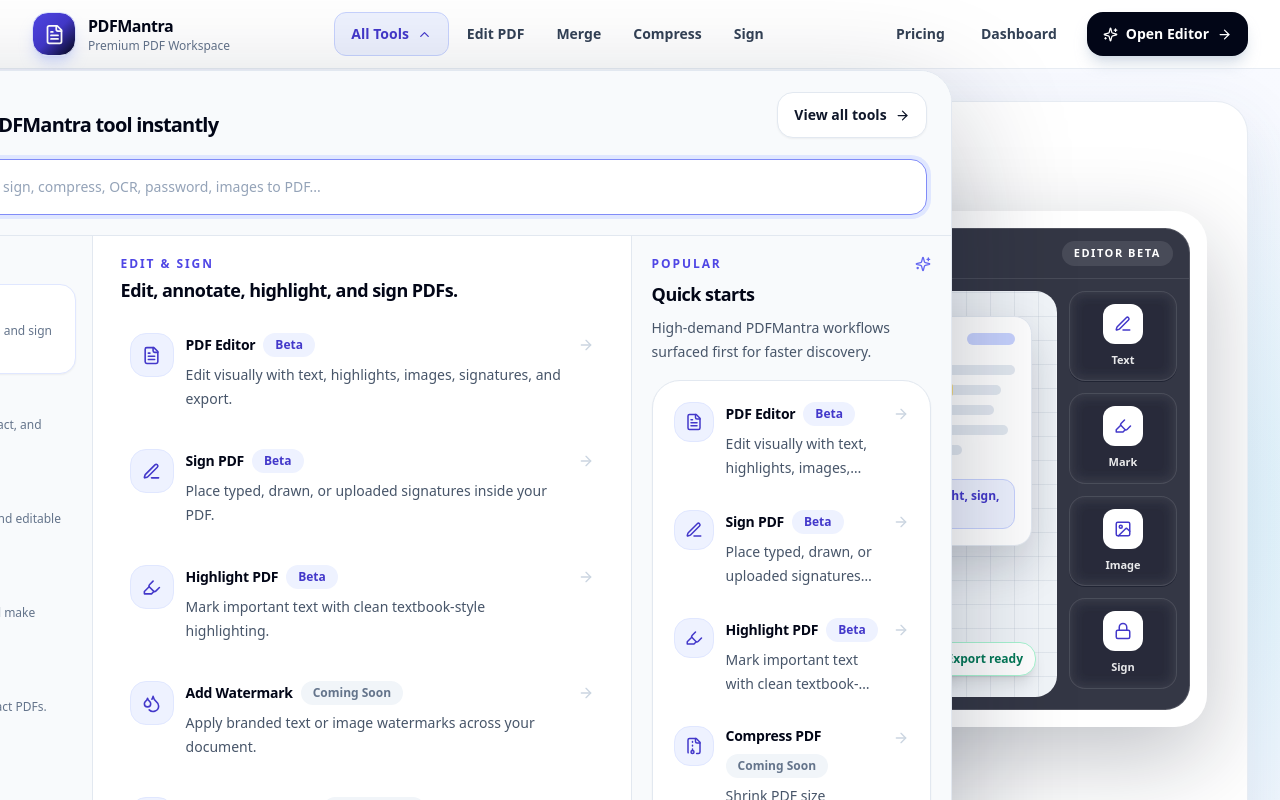
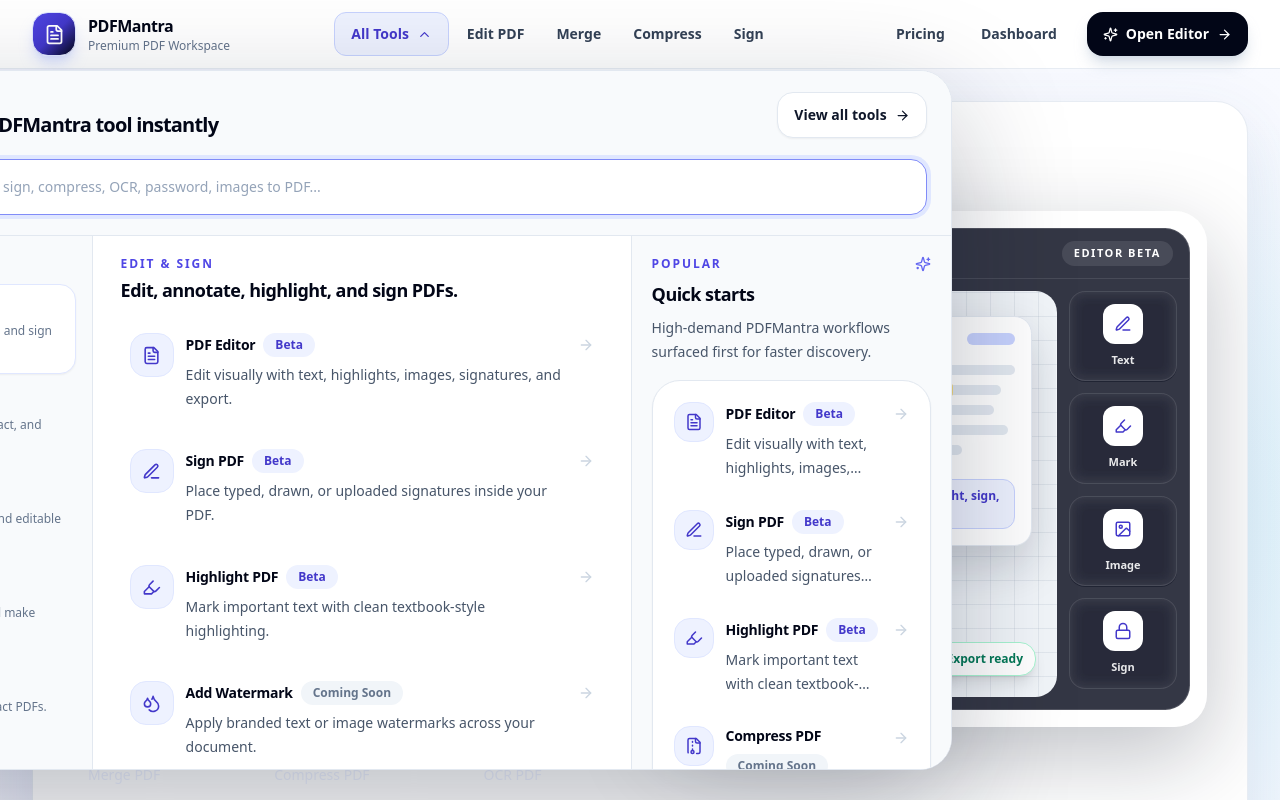
Before and after one commit to Mayankss12/smart-pdf-tools-pro, a Next.js app: page / in a window 1280 px wide. Both pictures are taken after a click on the button "All Tools". Shown: the top 800 px of the page. Built offline with nearby package versions, Linux system fonts and the light colour scheme.

Commit message:
Fix viewport scroll behavior in advanced tools mega menu

```diff
--- a/components/Header.tsx
+++ b/components/Header.tsx
@@ -20,12 +20,7 @@
   type Tool,
   type ToolCategory,
 } from "@/lib/tools";
-import {
-  useEffect,
-  useMemo,
-  useRef,
-  useState,
-} from "react";
+import { useEffect, useMemo, useRef, useState } from "react";
 
 const TOOL_MENU_GROUPS = getToolMenuGroups();
 const POPULAR_TOOLS = getPopularTools(6);
@@ -98,9 +93,7 @@
             </span>
           ) : null}
 
-          <span className={status.className}>
-            {status.label}
-          </span>
+          <span className={status.className}>{status.label}</span>
         </div>
 
         <p
@@ -121,11 +114,7 @@
   );
 }
 
-function EmptySearchState({
-  query,
-}: {
-  query: string;
-}) {
+function EmptySearchState({ query }: { query: string }) {
   return (
     <div className="flex min-h-[240px] flex-col items-center justify-center rounded-[1.75rem] border border-dashed border-slate-200 bg-slate-50 px-6 text-center">
       <div className="flex h-12 w-12 items-center justify-center rounded-2xl border border-slate-200 bg-white text-slate-500 shadow-sm">
@@ -138,8 +127,8 @@
 
       <p className="mt-2 max-w-sm text-sm leading-6 text-slate-600">
         We could not find a close match for{" "}
-        <span className="font-semibold text-slate-900">“{query}”</span>.
-        Try merge, sign, compress, OCR, protect, or images to PDF.
+        <span className="font-semibold text-slate-900">“{query}”</span>. Try
+        merge, sign, compress, OCR, protect, or images to PDF.
       </p>
     </div>
   );
@@ -282,10 +271,7 @@
 
         {/* Desktop navigation */}
         <nav className="hidden min-w-0 flex-1 items-center justify-center gap-1 xl:flex">
-          <div
-            ref={desktopMenuRef}
-            className="relative"
-          >
+          <div ref={desktopMenuRef} className="relative">
             <button
               type="button"
               onClick={toggleToolsMenu}
@@ -309,9 +295,9 @@
             </button>
 
             {toolsMenuOpen ? (
-              <div className="absolute left-1/2 top-[calc(100%+0.9rem)] w-[min(1120px,calc(100vw-2rem))] -translate-x-1/2 overflow-hidden rounded-[2rem] border border-slate-200 bg-white shadow-[0_40px_120px_rgba(15,23,42,0.28)]">
-                {/* Search bar */}
-                <div className="border-b border-slate-200 bg-slate-50 px-6 py-5">
+              <div className="absolute left-1/2 top-[calc(100%+0.9rem)] flex max-h-[calc(100vh-6.25rem)] w-[min(1120px,calc(100vw-2rem))] -translate-x-1/2 flex-col overflow-hidden rounded-[2rem] border border-slate-200 bg-white shadow-[0_40px_120px_rgba(15,23,42,0.28)]">
+                {/* Fixed top search region */}
+                <div className="shrink-0 border-b border-slate-200 bg-slate-50 px-6 py-5">
                   <div className="flex items-center justify-between gap-6">
                     <div>
                       <p className="text-xs font-semibold uppercase tracking-[0.18em] text-indigo-600">
@@ -356,10 +342,11 @@
                   </label>
                 </div>
 
+                {/* Scrollable menu body */}
                 {normalizedQuery ? (
-                  <div className="grid min-h-[440px] grid-cols-[1fr_320px] bg-white">
+                  <div className="grid min-h-0 flex-1 grid-cols-[1fr_320px] overflow-hidden bg-white">
                     {/* Search results */}
-                    <div className="border-r border-slate-200 px-5 py-5">
+                    <div className="min-h-0 overflow-y-auto border-r border-slate-200 px-5 py-5">
                       <div className="mb-3 flex items-center justify-between px-2">
                         <p className="text-sm font-semibold text-slate-950">
                           Search results
@@ -386,7 +373,7 @@
                     </div>
 
                     {/* Search guidance */}
-                    <aside className="bg-slate-50 px-5 py-5">
+                    <aside className="min-h-0 overflow-y-auto bg-slate-50 px-5 py-5">
                       <div className="rounded-[1.75rem] border border-slate-200 bg-white p-5 shadow-sm">
                         <p className="text-xs font-semibold uppercase tracking-[0.16em] text-indigo-600">
                           Search Intelligence
@@ -423,9 +410,9 @@
                     </aside>
                   </div>
                 ) : (
-                  <div className="grid min-h-[500px] grid-cols-[260px_1fr_320px] bg-white">
+                  <div className="grid min-h-0 flex-1 grid-cols-[260px_1fr_320px] overflow-hidden bg-white">
                     {/* Category rail */}
-                    <aside className="border-r border-slate-200 bg-slate-50 px-4 py-5">
+                    <aside className="min-h-0 overflow-y-auto border-r border-slate-200 bg-slate-50 px-4 py-5">
                       <p className="px-3 text-xs font-semibold uppercase tracking-[0.16em] text-slate-500">
                         Categories
                       </p>
@@ -455,7 +442,7 @@
                     </aside>
 
                     {/* Active category tools */}
-                    <section className="px-5 py-5">
+                    <section className="min-h-0 overflow-y-auto px-5 py-5">
                       <div className="mb-3 px-2">
                         <p className="text-xs font-semibold uppercase tracking-[0.16em] text-indigo-600">
                           {activeGroup?.label}
@@ -477,7 +464,7 @@
                     </section>
 
                     {/* Popular tools */}
-                    <aside className="border-l border-slate-200 bg-slate-50 px-5 py-5">
+                    <aside className="min-h-0 overflow-y-auto border-l border-slate-200 bg-slate-50 px-5 py-5">
                       <div className="flex items-center justify-between">
                         <p className="text-xs font-semibold uppercase tracking-[0.16em] text-indigo-600">
                           Popular
@@ -532,7 +519,7 @@
           })}
         </nav>
 
-        {/* Right actions */}
+        {/* Right secondary nav */}
         <div className="hidden shrink-0 items-center gap-2 xl:flex">
           <Link
             href="/pricing"
@@ -559,6 +546,7 @@
           </Link>
         </div>
 
+        {/* Right actions */}
         <div className="flex shrink-0 items-center gap-2">
           <Link
             href="/editor"
@@ -632,9 +620,7 @@
                 <Search size={19} className="shrink-0 text-slate-400" />
                 <input
                   value={searchQuery}
-                  onChange={(event) =>
-                    setSearchQuery(event.target.value)
-                  }
+                  onChange={(event) => setSearchQuery(event.target.value)}
                   placeholder="Search merge, sign, OCR..."
                   className="w-full bg-transparent text-sm font-medium text-slate-900 outline-none placeholder:text-slate-400"
                 />
```
